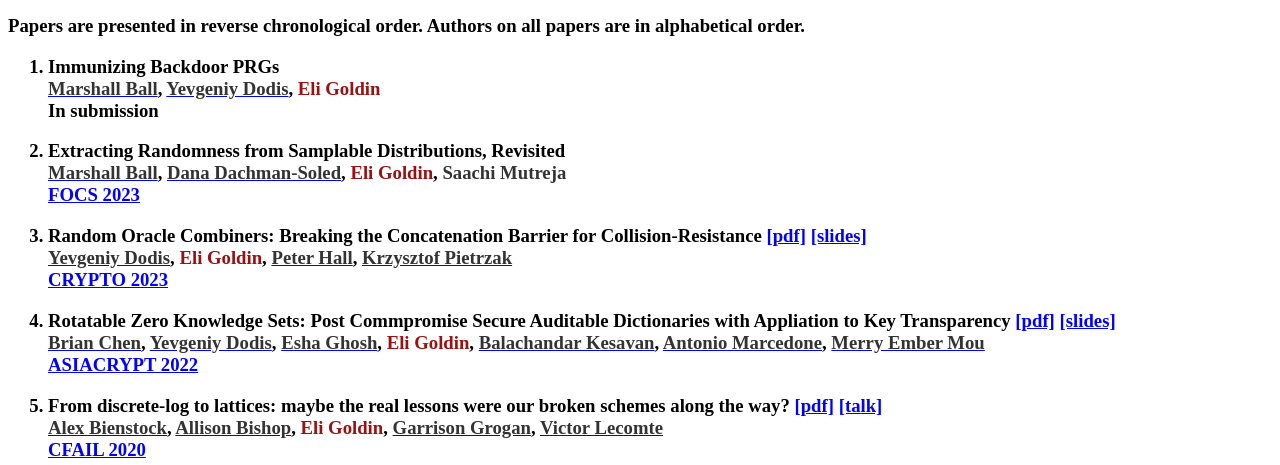
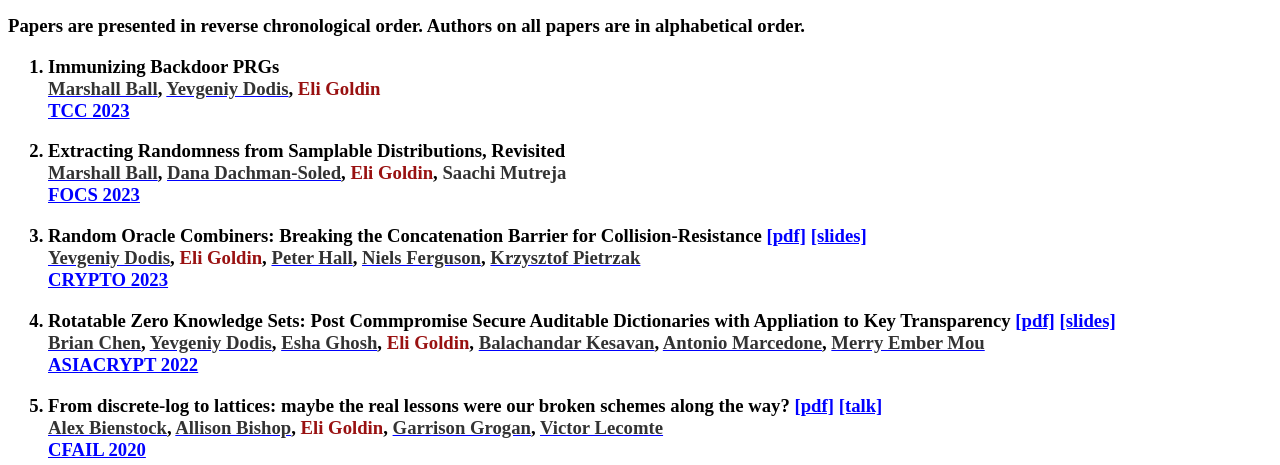
Before and after one commit to ile123ile/ile123ile.github.io, a plain HTML site: page index.html in a window 1280 px wide. Shown: the part 335-800 px from the top of the page. Drawn offline with Linux system fonts and the light colour scheme.

Commit message:
updated pubs

```diff
--- a/index.html
+++ b/index.html
@@ -37,7 +37,7 @@ Papers are presented in reverse chronological order. Authors on all papers are i
   <li>
     <p><strong>Immunizing Backdoor PRGs</strong> <br />
 <a href="https://cs.nyu.edu/~mmb586/index.html"><span style="color:#333">Marshall Ball</span></a>, <a href="https://cs.nyu.edu/~dodis/"><span style="color:#333">Yevgeniy Dodis</span></a>, <span style="color:#911">Eli Goldin</span><br />
-In submission</p>
+<strong><a href="https://tcc.iacr.org/2023/">TCC 2023</a></strong></p>
   </li>
   <li>
     <p><strong>Extracting Randomness from Samplable Distributions, Revisited</strong> <br />
@@ -47,7 +47,7 @@ In submission</p>
   <li>
     <p><strong>Random Oracle Combiners: Breaking the Concatenation Barrier for
   Collision-Resistance</strong> <a href="https://eprint.iacr.org/2023/1041.pdf">[pdf]</a> <a href="./talks/rom-crypto.pptx">[slides]</a> <br />
-<a href="https://cs.nyu.edu/~dodis/"><span style="color:#333">Yevgeniy Dodis</span></a>, <span style="color:#911">Eli Goldin</span>, <a href="https://simons.berkeley.edu/people/peter-hall"><span style="color:#333">Peter Hall</span></a>, <a href="https://ist.ac.at/en/research/pietrzak-group/"><span style="color:#333">Krzysztof Pietrzak</span></a><br />
+<a href="https://cs.nyu.edu/~dodis/"><span style="color:#333">Yevgeniy Dodis</span></a>, <span style="color:#911">Eli Goldin</span>, <a href="https://simons.berkeley.edu/people/peter-hall"><span style="color:#333">Peter Hall</span></a>, <a href="https://www.linkedin.com/in/niels-ferguson-854ab829"><span style=color:#333>Niels Ferguson</span></a>, <a href="https://ist.ac.at/en/research/pietrzak-group/"><span style="color:#333">Krzysztof Pietrzak</span></a><br />
 <strong><a href="https://crypto.iacr.org/2023/">CRYPTO 2023</a></strong></p>
   </li>
   <li>
```
